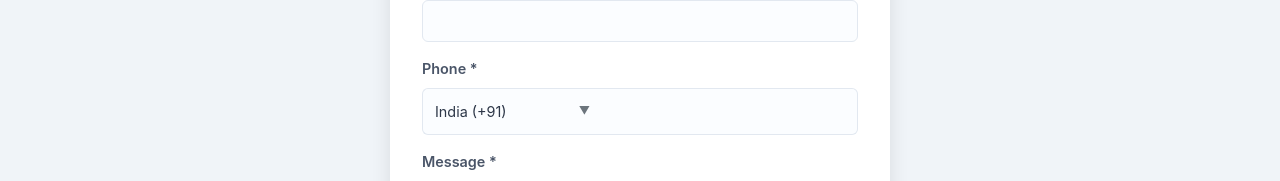
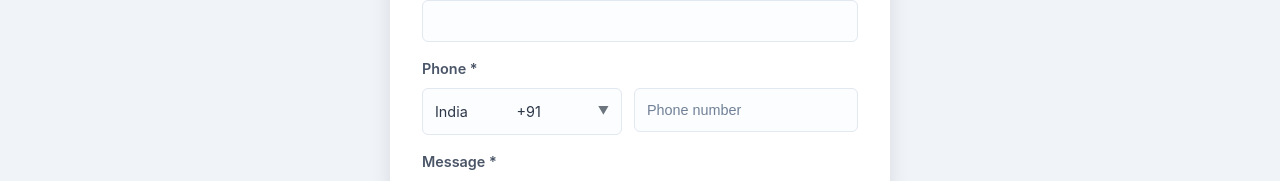
Before and after one commit to WebArtifcatsind/my-project-frontend, a React (Vite) app: page /contact in a window 1280 px wide. Shown: the part 343-524 px from the top of the page. Built offline with nearby package versions, Linux system fonts and the light colour scheme.

Commit message:
contact form

```diff
--- a/src/pages/Contact.css
+++ b/src/pages/Contact.css
@@ -173,20 +173,30 @@
   resize: vertical;
 }
 
-/* Phone number specific styling */
+/* ───────────────────────────────────────────
+   PHONE: side-by-side selector + input
+   ─────────────────────────────────────────── */
 .phone-input-group {
   display: flex;
+  gap: 12px;                 /* space between separate boxes */
+  align-items: stretch;
   position: relative;
   width: 100%;
 }
 
-/* Custom Dropdown Button */
+/* Wrapper to anchor dropdown width to the selector */
+.phone-code {
+  position: relative;
+  flex: 0 0 200px;           /* selector width */
+  max-width: 240px;
+}
+
+/* Country code selector as its own box */
 .custom-dropdown-btn {
   flex-shrink: 0;
   padding: 0.75rem;
   border: 1px solid #e2e8f0;
-  border-right: none;
-  border-radius: 6px 0 0 6px;
+  border-radius: 6px;        /* full corners (separate box) */
   background-color: #f7f7f7;
   font-size: 0.9rem;
   cursor: pointer;
@@ -196,6 +206,7 @@
   min-width: 180px;
   user-select: none;
   position: relative;
+  min-height: 44px;
 }
 
 .custom-dropdown-btn .dropdown-arrow {
@@ -209,11 +220,12 @@
   transform: rotate(180deg);
 }
 
-/* Custom Dropdown List */
-.custom-dropdown-list {
+/* Dropdown list constrained to selector width */
+.phone-code .custom-dropdown-list {
   position: absolute;
   top: 100%;
   left: 0;
+  right: 0;                  /* match phone-code width */
   list-style: none;
   padding: 0;
   margin: 0;
@@ -221,10 +233,9 @@
   border: 1px solid #e2e8f0;
   border-top: none;
   border-radius: 0 0 6px 6px;
-  width: 100%;
-  z-index: 10;
+  z-index: 20;
   box-shadow: 0 4px 10px rgba(0, 0, 0, 0.1);
-  max-height: 120px; /* ~4 items visible, then scroll */
+  max-height: 240px;
   overflow-y: auto;
 }
 
@@ -240,16 +251,17 @@
   background-color: #f0f4f8;
 }
 
-/* Phone input field (right side) */
-.phone-input-group input {
-  flex-grow: 1;
-  border-radius: 0 6px 6px 0;
-  border-left: none; /* align with dropdown */
+/* Phone number input as its own box (fills remaining space) */
+.phone-input-group .phone-number {
+  flex: 1 1 auto;
+  height: 44px;
+  border: 1px solid #e2e8f0;
+  border-radius: 6px;        /* full corners (separate box) */
 }
 
-/* Focus ring for both dropdown + phone input */
-.phone-input-group input:focus,
-.custom-dropdown-btn:focus {
+/* Focus ring for both selector + phone input */
+.phone-input-group .phone-number:focus,
+.phone-input-group .custom-dropdown-btn:focus {
   outline: none;
   box-shadow: 0 0 0 3px rgba(99, 179, 237, 0.35);
   border-color: transparent;
@@ -315,6 +327,14 @@ button[type="submit"]:disabled {
 }
 
 /* Responsive adjustments */
+@media (max-width: 560px) {
+  .phone-input-group {
+    flex-direction: column;
+    gap: 8px;
+  }
+  .phone-code { flex: 0 0 auto; max-width: 100%; }
+}
+
 @media (max-width: 500px) {
   .contact-form-container {
     max-width: 95%;
--- a/src/pages/Contact.jsx
+++ b/src/pages/Contact.jsx
@@ -224,18 +224,28 @@ const Contact = () => {
           <div className="form-group">
   <label>Phone *</label>
   <div className="phone-input-group">
+    {/* Country code (wrapped so the dropdown list matches this width) */}
+    <div className="phone-code">
       <div
         className={`custom-dropdown-btn ${isDropdownOpen ? 'open' : ''}`}
         onClick={() => setIsDropdownOpen(!isDropdownOpen)}
+        role="button"
+        aria-haspopup="listbox"
+        aria-expanded={isDropdownOpen}
       >
-                {countryCodes.find(c => c.code === countryCode).name} ({countryCode})
+        <span className="code-label">
+          {countryCodes.find(c => c.code === countryCode).name}
+        </span>
+        <span className="code-value">{countryCode}</span>
         <span className="dropdown-arrow">▼</span>
       </div>
+
       {isDropdownOpen && (
-                <ul className="custom-dropdown-list">
+        <ul className="custom-dropdown-list" role="listbox">
           {countryCodes.map(c => (
             <li
               key={c.code}
+              role="option"
               onClick={() => handleCountryCodeChange(c.code)}
             >
               {c.name} ({c.code})
@@ -243,16 +253,21 @@ const Contact = () => {
           ))}
         </ul>
       )}
+    </div>
+
+    {/* Phone number input */}
     <input
       type="tel"
       name="phone"
       value={formData.phone}
       onChange={handleInputChange}
-                className={errors.phone ? 'input-error' : ''}
+      className={`phone-number ${errors.phone ? 'input-error' : ''}`}
       pattern="[0-9]*"
       inputMode="numeric"
+      placeholder="Phone number"
     />
   </div>
+
   {errors.phone && <span className="error-message">{errors.phone}</span>}
 </div>
 
```
Also changed, not shown: src/components/Navbar.jsx (+255 -10 lines). Lines whose indentation alone changed are shown as unchanged.
